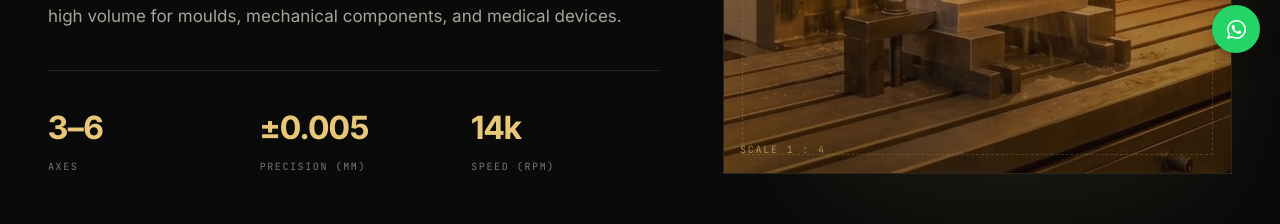
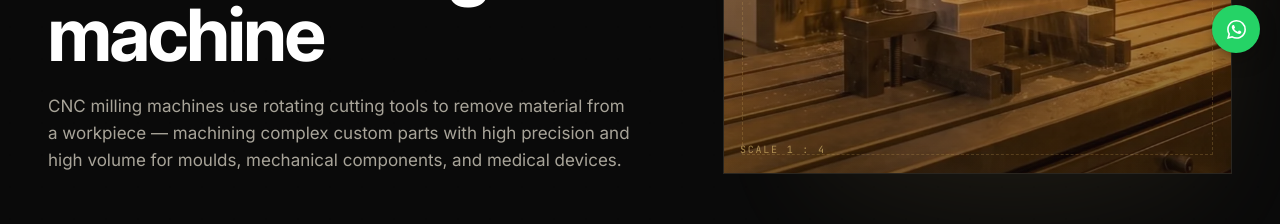
Before and after one commit to tyden39/qs-website, a Next.js app: page /en/applications/phay-cnc in a window 1280 px wide. Shown: the part 661-885 px from the top of the page. Built offline with nearby package versions, Linux system fonts and the light colour scheme; no server answers.

Commit message:
refactor(applications): drop hero stat strip

```diff
--- a/app/[locale]/applications/[slug]/page.tsx
+++ b/app/[locale]/applications/[slug]/page.tsx
@@ -71,11 +71,10 @@ export default async function ApplicationDetail({ params }: { params: Promise<{
   // Per-machine content overrides the shared defaults; unknown slugs fall back to the defaults.
   const machines = t.raw("machines") as Record<
     string,
-    { heroLede: string; heroStats: [string, string][]; workflowLede: string; workflow: { l: string; t: string; d: string }[] }
+    { heroLede: string; workflowLede: string; workflow: { l: string; t: string; d: string }[] }
   >;
   const machine_ = machines?.[slug];
   const heroLede = machine_?.heroLede ?? t("heroLede");
-  const heroStats = machine_?.heroStats ?? (t.raw("heroStats") as [string, string][]);
   const specs = t.raw("specs") as [string, string][];
   const deployments = t.raw("deployments") as { name: string; loc: string }[];
   const relatedApps = relatedAppsMeta.map((r) => ({ ...r, t: machineFor(r.slug) }));
@@ -107,14 +106,6 @@ export default async function ApplicationDetail({ params }: { params: Promise<{
               <p className="qs-rise mt-6 text-[17px] leading-[1.6] text-[#a8a499] max-w-[55ch]" style={{ animationDelay: "180ms" }}>
                 {heroLede}
               </p>
-              <div className="qs-rise grid grid-cols-3 gap-4 sm:gap-6 mt-10 pt-8 border-t border-[#2a2620]" style={{ animationDelay: "280ms" }}>
-                {heroStats.map(([v,l]) => (
-                  <div key={l}>
-                    <div className="font-display font-bold text-[26px] sm:text-[32px] text-gold-2 tracking-[-.01em]">{v}</div>
-                    <div className="font-mono text-[10px] text-[#7a7570] tracking-[.16em] uppercase mt-1.5">{l}</div>
-                  </div>
-                ))}
-              </div>
             </div>
             <div className="qs-rise relative aspect-4/5 border overflow-hidden"
                  style={{ background:"linear-gradient(135deg, #1a1815, #0a0a08)", borderColor:"#2a2620", animationDelay: "160ms" }}>
```
